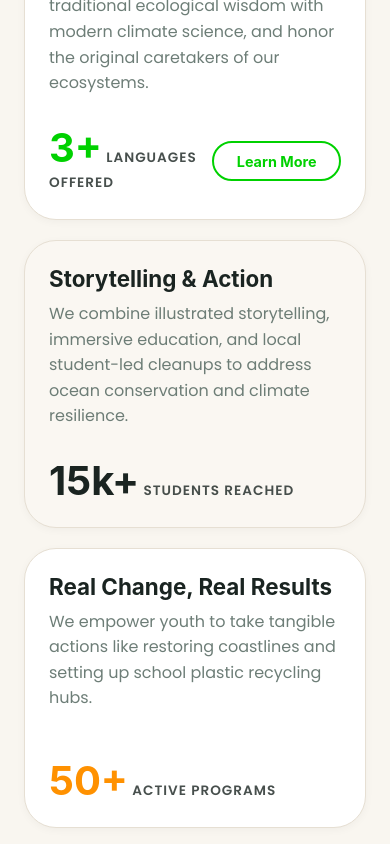
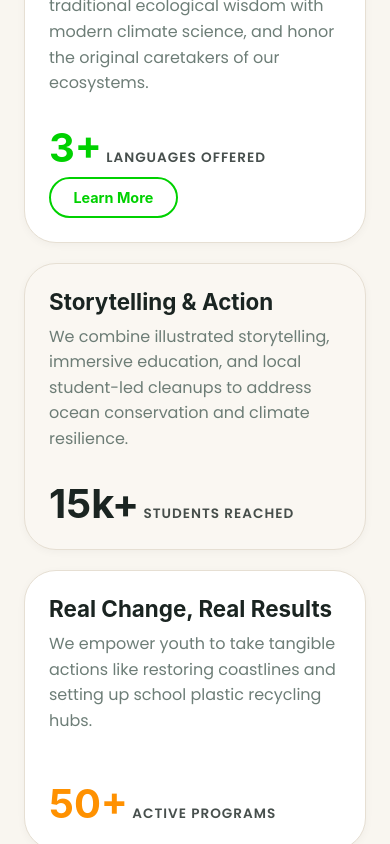
Before and after one commit to khatayondev/heroesoftheearth.org, a Next.js app: page / in a window 390 px wide. Shown: the part 2000-2844 px from the top of the page. Built offline with nearby package versions, Linux system fonts and the light colour scheme; a web font is replaced by a local one.

Commit message:
Optimize card layouts and borders for mobile viewports

```diff
--- a/src/components/sections/home/AboutSection.module.css
+++ b/src/components/sections/home/AboutSection.module.css
@@ -235,6 +235,8 @@
   align-items: center;
   justify-content: space-between;
   margin-top: auto;
+  flex-wrap: wrap;
+  gap: var(--space-sm);
 }
 
 .metric {
--- a/src/components/sections/home/PromoBanner.css
+++ b/src/components/sections/home/PromoBanner.css
@@ -153,6 +153,7 @@
         flex-direction: column;
         text-align: center;
         padding-top: 40px;
+        border: 4px solid #ffffff;
     }
     .promo-content {
         padding: 40px 30px;
```
